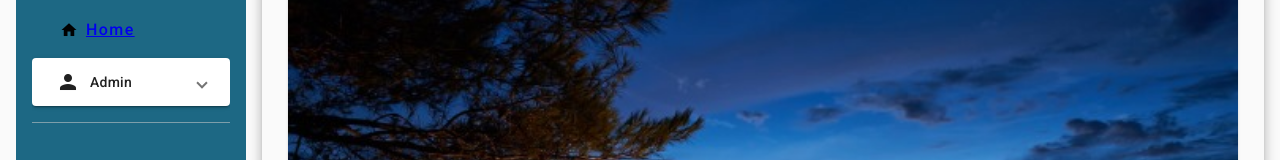
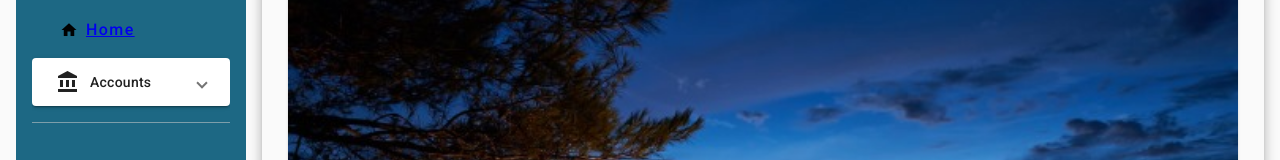
Before and after one commit to DegaHariniReddy/G0-Adventure, an Angular app: page / in a window 1280 px wide. Both pictures are taken after a click on the button "menu". Shown: the part 261-421 px from the top of the page. Built offline with nearby package versions, Linux system fonts and the light colour scheme.

Commit message:
changes by harini

```diff
--- a/src/app/app-routing.module.ts
+++ b/src/app/app-routing.module.ts
@@ -1,10 +1,12 @@
 import { NgModule } from '@angular/core';
 import { RouterModule, Routes } from '@angular/router';
 import { HomeComponent } from './home/home.component';
+import { SalariesComponent } from './salaries/salaries.component';
 
 const routes: Routes = [
   {path:'',component:HomeComponent},
   {path:'Home',component:HomeComponent},
+  {path:'salaries',component:SalariesComponent}
 ];
 
 @NgModule({
--- a/src/app/app.module.ts
+++ b/src/app/app.module.ts
@@ -14,14 +14,16 @@ import {MatListModule} from '@angular/material/list';
 import { MatDividerModule } from '@angular/material/divider';
 import {MatExpansionModule} from '@angular/material/expansion';
 import { HomeComponent } from './home/home.component';
-import {MatCard, MatCardModule} from '@angular/material/card'
+import {MatCard, MatCardModule} from '@angular/material/card';
+import { SalariesComponent } from './salaries/salaries.component'
 
 @NgModule({
   declarations: [
     AppComponent,
     SIdeBarComponent,
     HeaderComponent,
-    HomeComponent
+    HomeComponent,
+    SalariesComponent
   ],
   imports: [
     BrowserModule,
--- a/src/app/side-bar/side-bar.component.html
+++ b/src/app/side-bar/side-bar.component.html
@@ -26,12 +26,12 @@
       <mat-expansion-panel style="margin-top: 10px;" >
           <mat-expansion-panel-header>
           <mat-panel-title  class="Admin">
-              <mat-icon style="margin-right: 10px;" class="mat-icon">person</mat-icon>
-              Admin
+              <mat-icon style="margin-right: 10px;" class="mat-icon">account_balance</mat-icon>
+              Accounts
           </mat-panel-title>
           </mat-expansion-panel-header>
           <button  mat-button class="menu-button">
-            <span><a routerLinkactive="active" routerLink="company">Company</a></span>
+            <span><a routerLinkactive="active" routerLink="salaries">Salaries</a></span>
           </button>
 
           <div style="margin-top: 10px;" >
--- a/src/app/side-bar/side-bar.component.ts
+++ b/src/app/side-bar/side-bar.component.ts
@@ -9,12 +9,12 @@ import {MatExpansionModule} from '@angular/material/expansion';
 
 })
 export class SIdeBarComponent {
-//   isOpen: boolean = false;
-// sidenav: any;
-//   toggleMenu(): void {
-//     this.isOpen = !this.isOpen;
-//   }
+  isOpen: boolean = false;
+sidenav: any;
+  toggleMenu(): void {
+    this.isOpen = !this.isOpen;
+  }
 
-panelOpenState = false;
+// panelOpenState = false;
 
 }
```
Also changed, not shown: src/app/salaries/salaries.component.ts (added, +10 -0 lines), src/app/salaries/salaries.component.css (added), src/app/salaries/salaries.component.html (added), 1 other file (tests, documents, lock files or other folders).
